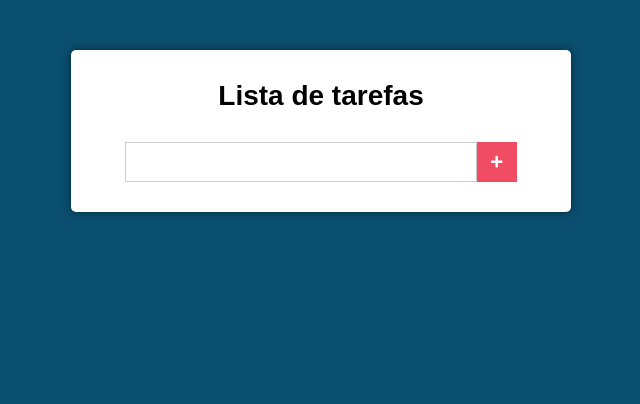
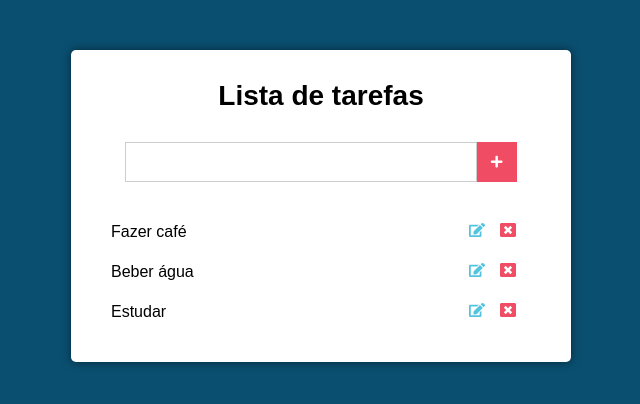
Before and after one commit to anacperdigao/Lista-de-Tarefas-React, a React (Create React App) app: page / in a window 1280 px wide. Shown: the top 404 px of the page, without its empty margins (319-959 px from the left). Built offline with nearby package versions, Linux system fonts and the light colour scheme.

Commit message:
feat: novas tarefas

```diff
--- a/src/components/Main.css
+++ b/src/components/Main.css
@@ -37,3 +37,38 @@
   align-items: center;
   justify-content: center;
 }
+
+.tarefas{
+  margin-top: 30px;
+}
+
+.tarefas li{
+  display: flex;
+  align-items: center;
+  justify-content: space-between;
+  padding: 10px;
+  transition: all 400ms;
+}
+
+.tarefas li:hover{
+  background: #51c5de;
+}
+
+.tarefas li .edit {
+  margin-right: 15px;
+  color: #51c5de;
+  cursor: pointer;
+  transition: all 400ms;
+}
+
+.tarefas li .delete {
+  margin-right: 15px;
+  color: #f04c64;
+  cursor: pointer;
+  transition: all 400ms;
+}
+
+.tarefas li:hover .edit,
+.tarefas li:hover .delete {
+  color:black;
+}
--- a/src/components/Main.js
+++ b/src/components/Main.js
@@ -3,6 +3,9 @@
 
 // Form
 import { FaPlus } from 'react-icons/fa'
+
+// Tarefas
+import { FaEdit, FaWindowClose } from 'react-icons/fa'
 
 
 //Componente com estado eu crio por classe e preciso do render
@@ -23,6 +26,11 @@
 // Segunda forma mais curta
   state = {
     novaTarefa: '',
+    tarefas: [
+      'Fazer café',
+      'Beber água',
+      'Estudar',
+    ],
   };
 
   // Usei arrow function nesse método para prender o this dentro
@@ -35,7 +43,7 @@
 
 
   render(){
-    const { novaTarefa } = this.state;
+    const { novaTarefa, tarefas } = this.state;
 
     return (
 
@@ -54,6 +62,18 @@
           </button>
         </form>
 
+        <ul className="tarefas">
+          {tarefas.map(tarefa => (
+          <li key={tarefa}>
+            {tarefa}
+            <div>
+              <FaEdit className="edit"/>
+              <FaWindowClose  className="delete"/>
+            </div>
+          </li>
+          ))}
+        </ul>
+
       </div>
 
   )}
```
